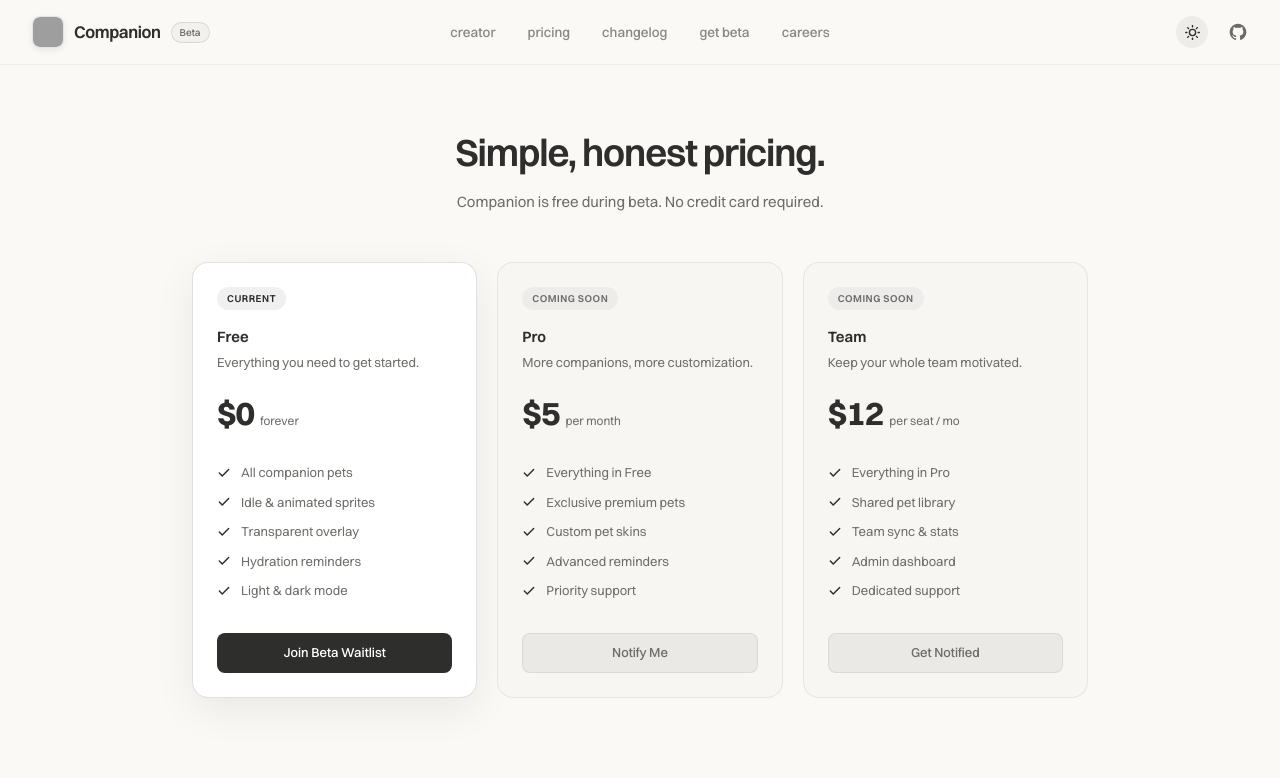
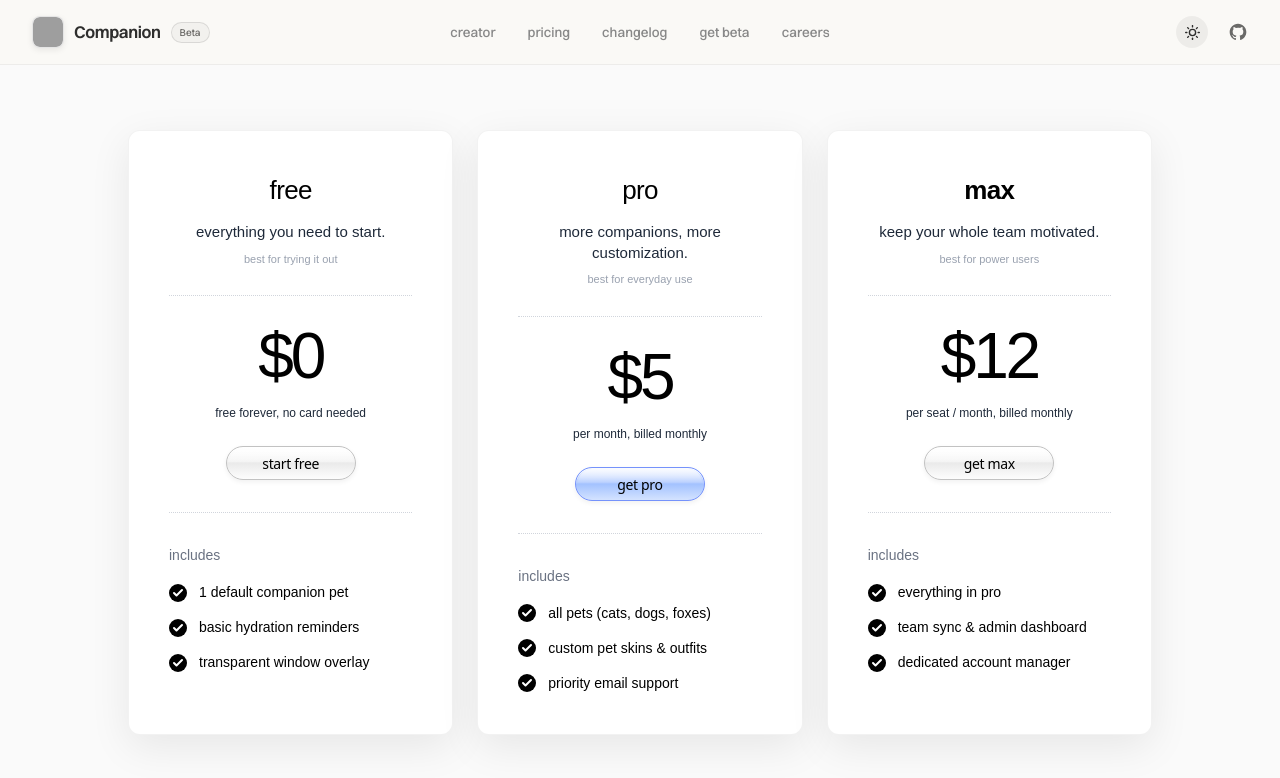
Before and after one commit to pradhan-not-found/Companion-, a Next.js app in the folder landing-page/: page /pricing in a window 1280 px wide. Shown: the top 778 px of the page. Built offline with nearby package versions, Linux system fonts and the light colour scheme; no server answers; grey boxes are pictures that could not be loaded.

Commit message:
design: unconditionally render fallback changelog body if github description is empty and bump typography size

```diff
--- a/landing-page/src/app/pricing/page.tsx
+++ b/landing-page/src/app/pricing/page.tsx
@@ -5,59 +5,50 @@ import NavBar from '@/components/NavBar';
 
 const PLANS = [
   {
-    name: 'Free',
+    name: 'free',
+    isBold: false,
+    subtitle: 'everything you need to start.',
+    highlight: 'best for trying it out',
     price: '$0',
-    period: 'forever',
-    badge: 'Current',
-    badgeColor: '#2E2E2D',
-    description: 'Everything you need to get started.',
+    subPrice: 'free forever, no card needed',
+    buttonText: 'start free',
+    buttonType: 'silver',
     features: [
-      'All companion pets',
-      'Idle & animated sprites',
-      'Transparent overlay',
-      'Hydration reminders',
-      'Light & dark mode',
-    ],
-    cta: 'Join Beta Waitlist',
-    href: '/get-beta',
-    highlight: true,
+      '1 default companion pet',
+      'basic hydration reminders',
+      'transparent window overlay'
+    ]
   },
   {
-    name: 'Pro',
+    name: 'pro',
+    isBold: false,
+    subtitle: 'more companions, more customization.',
+    highlight: 'best for everyday use',
     price: '$5',
-    period: 'per month',
-    badge: 'Coming Soon',
-    badgeColor: '#6E6D6A',
-    description: 'More companions, more customization.',
+    subPrice: 'per month, billed monthly',
+    buttonText: 'get pro',
+    buttonType: 'blue',
     features: [
-      'Everything in Free',
-      'Exclusive premium pets',
-      'Custom pet skins',
-      'Advanced reminders',
-      'Priority support',
-    ],
-    cta: 'Notify Me',
-    href: '/#waitlist',
-    highlight: false,
+      'all pets (cats, dogs, foxes)',
+      'custom pet skins & outfits',
+      'priority email support'
+    ]
   },
   {
-    name: 'Team',
+    name: 'max',
+    isBold: true,
+    subtitle: 'keep your whole team motivated.',
+    highlight: 'best for power users',
     price: '$12',
-    period: 'per seat / mo',
-    badge: 'Coming Soon',
-    badgeColor: '#6E6D6A',
-    description: 'Keep your whole team motivated.',
+    subPrice: 'per seat / month, billed monthly',
+    buttonText: 'get max',
+    buttonType: 'silver',
     features: [
-      'Everything in Pro',
-      'Shared pet library',
-      'Team sync & stats',
-      'Admin dashboard',
-      'Dedicated support',
-    ],
-    cta: 'Get Notified',
-    href: '/#waitlist',
-    highlight: false,
-  },
+      'everything in pro',
+      'team sync & admin dashboard',
+      'dedicated account manager'
+    ]
+  }
 ];
 
 export default function PricingPage() {
@@ -72,82 +63,78 @@ export default function PricingPage() {
     setIsDark(v => { localStorage.setItem('theme', !v ? 'dark' : 'light'); return !v; });
   };
 
-  const bg = isDark ? '#111111' : '#FAF9F6';
-  const title = isDark ? '#FFFFFF' : '#2E2E2D';
-  const sub = isDark ? '#A0A0A0' : '#6E6D6A';
-  const cardBg = isDark ? '#1A1A1A' : '#FFFFFF';
-  const cardBorder = isDark ? 'rgba(255,255,255,0.07)' : 'rgba(0,0,0,0.07)';
-  const dimBg = isDark ? '#161616' : '#F7F6F3';
-  const checkColor = isDark ? '#A0A0A0' : '#2E2E2D';
-
   return (
-    <div className="min-h-screen flex flex-col transition-colors duration-300" style={{ backgroundColor: bg, color: title }}>
+    <div className="min-h-screen flex flex-col transition-colors duration-300 bg-[#FAFAFA]">
       <NavBar isDark={isDark} onToggleDark={toggleDark} />
 
-      <main className="flex-1 flex flex-col items-center px-6 py-16">
-        <div className="text-center mb-12 max-w-lg">
-          <h1 className="text-[32px] lg:text-[38px] font-semibold tracking-[-0.03em] leading-tight" style={{ color: title }}>
-            Simple, honest pricing.
-          </h1>
-          <p className="text-[15px] mt-3 leading-[1.7]" style={{ color: sub }}>
-            Companion is free during beta. No credit card required.
-          </p>
+      <main className="flex-1 flex flex-col items-center justify-center px-4 py-16">
+
+        <div className="grid grid-cols-1 md:grid-cols-3 gap-6 w-full max-w-5xl">
+          {PLANS.map((plan, idx) => (
+            <div
+              key={plan.name}
+              className="relative flex flex-col p-8 md:p-10 transition-all duration-200 bg-white shadow-[0_12px_40px_rgba(0,0,0,0.08)] rounded-xl border border-black/5"
+              style={{ fontFamily: 'Arial, Helvetica, sans-serif' }}
+            >
+              {/* Header */}
+              <div className="text-center px-2">
+                <h2 className={`text-[26px] mb-3 text-black tracking-tight ${plan.isBold ? 'font-bold' : 'font-medium'}`}>{plan.name}</h2>
+                <p className="text-[15px] text-gray-800 mb-2 leading-snug">{plan.subtitle}</p>
+                <p className="text-[11px] text-gray-400">{plan.highlight}</p>
               </div>
 
-        <div className="grid grid-cols-1 md:grid-cols-3 gap-5 w-full max-w-4xl">
-          {PLANS.map(plan => (
-            <div
-              key={plan.name}
-              className="relative flex flex-col rounded-[16px] p-6 transition-all duration-200"
+              <div className="w-full border-t border-dotted border-gray-300 my-7" />
+
+              {/* Price */}
+              <div className="text-center">
+                <div className="text-[64px] font-medium text-black leading-none mb-4 tracking-tighter">{plan.price}</div>
+                <p className="text-[12px] text-gray-800 mb-6">{plan.subPrice}</p>
+
+                {/* Gel Button */}
+                <div className="flex justify-center">
+                  <button
+                    className="relative w-[130px] h-[34px] rounded-full flex items-center justify-center group overflow-hidden transition-transform active:scale-95 cursor-pointer"
                     style={{
-                background: plan.highlight ? cardBg : dimBg,
-                border: `1px solid ${plan.highlight ? (isDark ? 'rgba(255,255,255,0.12)' : 'rgba(0,0,0,0.12)') : cardBorder}`,
-                boxShadow: plan.highlight ? (isDark ? '0 12px 40px rgba(0,0,0,0.3)' : '0 12px 40px rgba(0,0,0,0.07)') : 'none',
+                      background: plan.buttonType === 'blue'
+                        ? 'linear-gradient(to bottom, #e3ecff 0%, #b8cfff 45%, #a3c2ff 50%, #d4e3ff 100%)'
+                        : 'linear-gradient(to bottom, #ffffff 0%, #f4f4f4 45%, #eaeaea 50%, #fdfdfd 100%)',
+                      border: plan.buttonType === 'blue' ? '1px solid #7592fb' : '1px solid #c2c2c2',
+                      boxShadow: '0 2px 5px rgba(0,0,0,0.06), inset 0 1px 0 rgba(255,255,255,0.8)',
                     }}
                   >
-              {/* Badge */}
+                    <div
+                      className="absolute top-[1px] left-[2px] right-[2px] h-[45%] rounded-t-full pointer-events-none"
+                      style={{
+                        background: 'linear-gradient(to bottom, rgba(255,255,255,0.8) 0%, rgba(255,255,255,0) 100%)'
+                      }}
+                    />
                     <span
-                className="self-start text-[10px] font-semibold tracking-wider uppercase px-2.5 py-1 rounded-full mb-4"
-                style={{
-                  background: plan.highlight ? (isDark ? 'rgba(255,255,255,0.1)' : 'rgba(0,0,0,0.06)') : (isDark ? 'rgba(255,255,255,0.05)' : 'rgba(0,0,0,0.04)'),
-                  color: plan.highlight ? title : sub,
-                }}
+                      className="relative z-10 text-black font-sans text-[14px] font-medium tracking-tight mt-[1px]"
                     >
-                {plan.badge}
+                      {plan.buttonText}
                     </span>
-
-              <h2 className="text-[15px] font-semibold mb-1" style={{ color: title }}>{plan.name}</h2>
-              <p className="text-[13px] mb-4" style={{ color: sub }}>{plan.description}</p>
-
-              <div className="flex items-baseline gap-1.5 mb-6">
-                <span className="text-[34px] font-bold tracking-[-0.03em]" style={{ color: title }}>{plan.price}</span>
-                <span className="text-[12px]" style={{ color: sub }}>{plan.period}</span>
+                  </button>
+                </div>
               </div>
 
+              <div className="w-full border-t border-dotted border-gray-300 my-8" />
+
               {/* Features */}
-              <ul className="flex flex-col gap-2.5 mb-8 flex-1">
+              <div className="flex-1 flex flex-col text-left">
+                <p className="text-[14px] text-gray-500 mb-4">includes</p>
+                <ul className="flex flex-col gap-3.5">
                   {plan.features.map(f => (
-                  <li key={f} className="flex items-center gap-2.5 text-[13px]" style={{ color: sub }}>
-                    <svg viewBox="0 0 24 24" fill="none" stroke={checkColor} className="w-3.5 h-3.5 shrink-0" strokeWidth="2.5" strokeLinecap="round" strokeLinejoin="round">
+                    <li key={f} className="flex items-center gap-3 text-[14px] text-black font-medium">
+                      <div className="w-[18px] h-[18px] rounded-full bg-black flex items-center justify-center shrink-0">
+                        <svg viewBox="0 0 24 24" fill="none" stroke="white" className="w-3 h-3" strokeWidth="4" strokeLinecap="round" strokeLinejoin="round">
                           <polyline points="20 6 9 17 4 12"/>
                         </svg>
+                      </div>
                       {f}
                     </li>
                   ))}
                 </ul>
-
-              {/* CTA */}
-              <a
-                href={plan.href}
-                className="flex items-center justify-center gap-1.5 h-10 rounded-[8px] text-[13px] font-medium no-underline transition-all duration-150 hover:-translate-y-[1px]"
-                style={{
-                  background: plan.highlight ? (isDark ? '#EDEDEC' : '#2E2E2D') : (isDark ? 'rgba(255,255,255,0.07)' : 'rgba(0,0,0,0.05)'),
-                  color: plan.highlight ? (isDark ? '#111' : '#FFF') : sub,
-                  border: plan.highlight ? 'none' : `1px solid ${cardBorder}`,
-                }}
-              >
-                {plan.cta}
-              </a>
+              </div>
             </div>
           ))}
         </div>
```
Also changed, not shown: landing-page/src/app/changelog/page.tsx (+53 -97 lines). Lines whose indentation alone changed are shown as unchanged.
